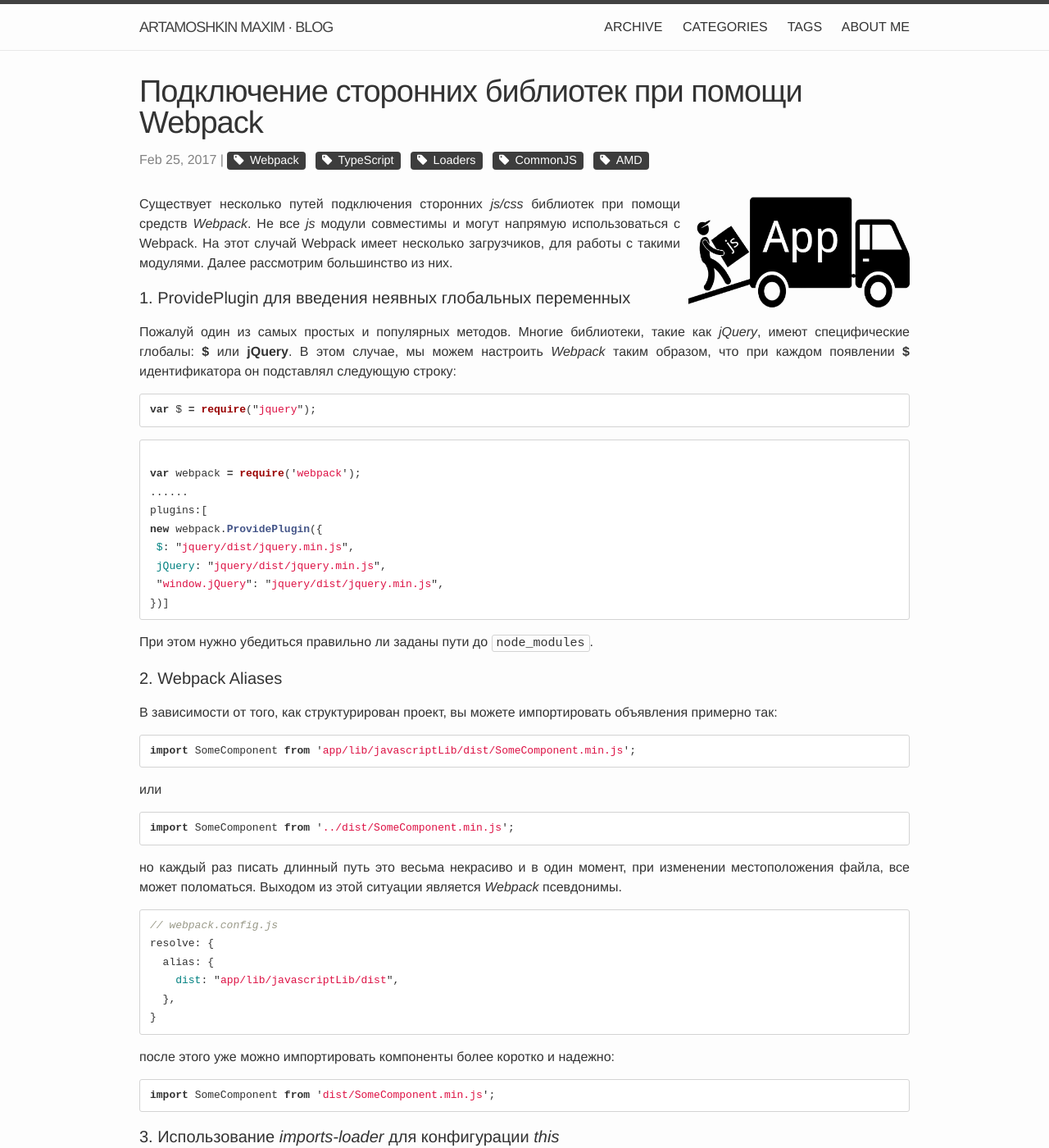
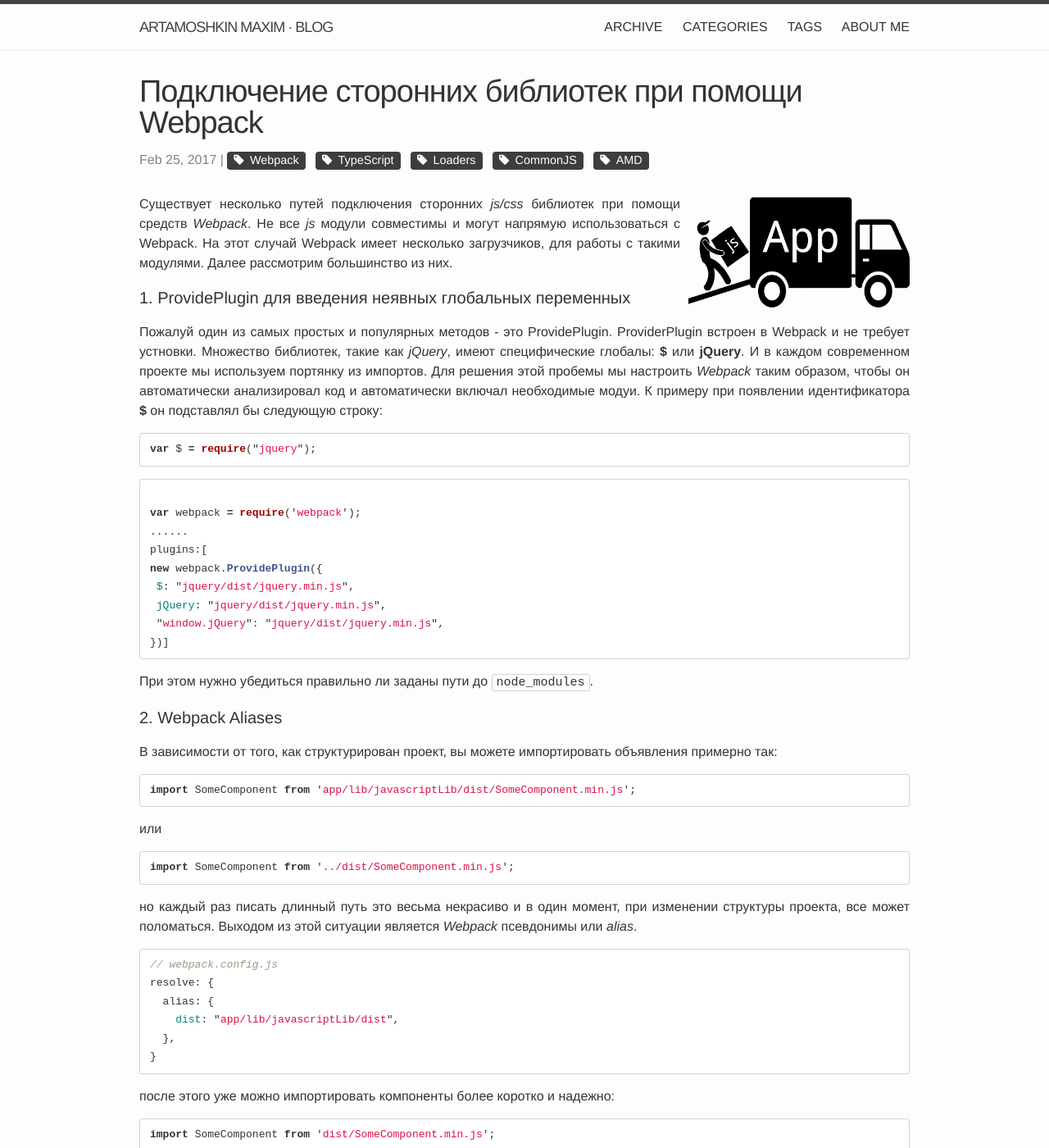
Before and after one commit to martamoshkin/blog.zverit.com, a Jekyll site: the page built from _posts/2017-2-25-webpack-loaders.md, in a window 1280 px wide and 1400 px high. Shown: the whole window at 82% size. Built offline with Jekyll 4.4.1, drawn with Linux system fonts in a browser that asks for light colours; comment, search, counter and statistics services are not loaded.

Commit message:
Update 2017-2-25-webpack-loaders.md

````diff
--- a/_posts/2017-2-25-webpack-loaders.md
+++ b/_posts/2017-2-25-webpack-loaders.md
@@ -14,9 +14,8 @@
 
 #### 1. ProvidePlugin для введения неявных глобальных переменных ####
 
-Пожалуй один из самых простых и популярных методов.
-Многие библиотеки, такие как *jQuery*, имеют специфические глобалы: **$** или **jQuery**.
-В этом случае, мы можем настроить *Webpack* таким образом, что при каждом появлении **$** идентификатора он подставлял следующую строку:
+Пожалуй один из самых простых и популярных методов - это ProvidePlugin. ProviderPlugin встроен в Webpack и не требует устновки.
+Множество библиотек, такие как *jQuery*, имеют специфические глобалы: **$** или **jQuery**. И в каждом современном проекте мы используем портянку из импортов. Для решения этой пробемы мы настроить *Webpack* таким образом, чтобы он автоматически анализировал код и автоматически включал необходимые модуи. К примеру при появлении идентификатора **$** он подставлял бы следующую строку:
 
 ```ts
 var $ = require("jquery");
@@ -50,7 +49,7 @@
 import SomeComponent from '../dist/SomeComponent.min.js';
 ```
 
-но каждый раз писать длинный путь это весьма некрасиво и в один момент, при изменении местоположения файла, все может поломаться. Выходом из этой ситуации является *Webpack* псевдонимы.
+но каждый раз писать длинный путь это весьма некрасиво и в один момент, при изменении структуры проекта, все может поломаться. Выходом из этой ситуации является *Webpack* псевдонимы или *alias*.
 
 ```js
 // webpack.config.js
````
